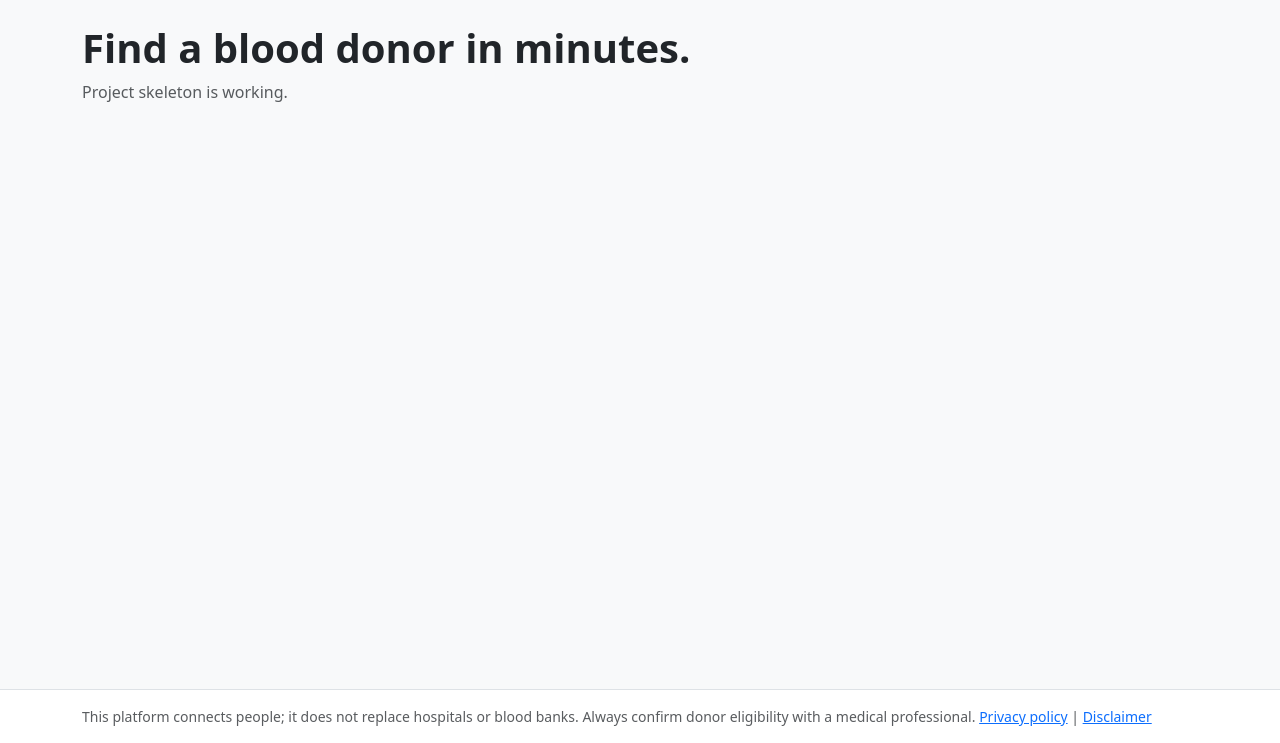
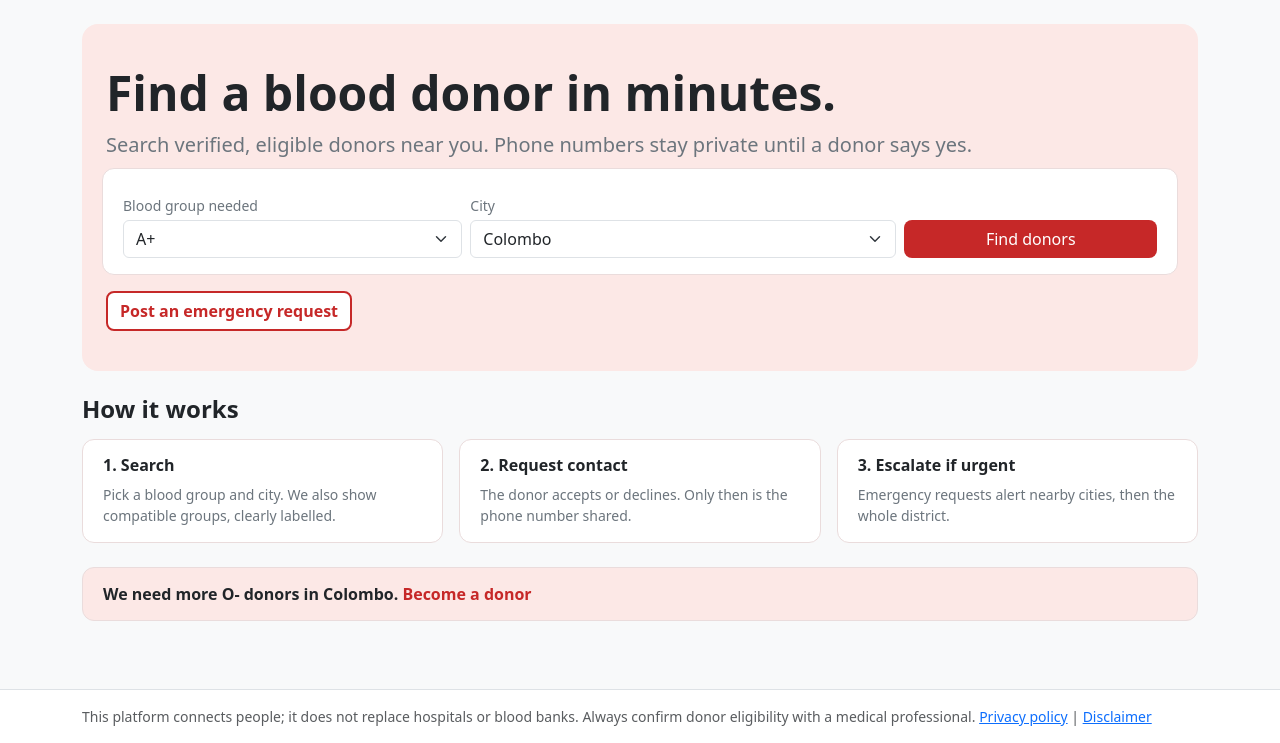
Before and after one commit to sasi-ws/blood-organ-donor-finder, a Django app: page / in a window 1280 px wide. Shown: the part 57-800 px from the top of the page. Run offline with Django 5.2, Linux system fonts and the light colour scheme.

Commit message:
Add home page, theme styles and reusable snippets

```diff
--- a/static/css/theme.css
+++ b/static/css/theme.css
@@ -4,3 +4,76 @@
 .text-brand { color: var(--brand); }
 .card { border-radius: 12px; }
 .banner-warning { background: #FFF1D6; color: #6b4a00; }
+
+/* ---------- Buttons ---------- */
+.btn-brand-outline {
+  background: #fff;
+  color: var(--brand);
+  border: 2px solid var(--brand);
+  border-radius: 8px;
+  font-weight: 600;
+}
+.btn-brand-outline:hover { background: var(--brand-pink); color: var(--brand); }
+
+/* ---------- Hero and cards ---------- */
+.hero {
+  background: var(--brand-pink);
+  border-radius: 16px;
+  padding: 2.5rem 1.5rem;
+}
+.hero h1 { font-weight: 800; }
+.search-card {
+  background: #fff;
+  border: 1px solid #eadcdc;
+  border-radius: 12px;
+  padding: 1rem;
+}
+.step-card {
+  background: #fff;
+  border: 1px solid #eadcdc;
+  border-radius: 12px;
+  padding: 1rem 1.25rem;
+  height: 100%;
+}
+.shortage-banner {
+  background: var(--brand-pink);
+  border: 1px solid #eadcdc;
+  border-radius: 12px;
+  padding: 0.9rem 1.25rem;
+}
+
+/* ---------- Blood group box ---------- */
+.blood-badge {
+  display: inline-block;
+  min-width: 3.5rem;
+  text-align: center;
+  background: var(--brand-pink);
+  color: var(--brand);
+  font-weight: 700;
+  padding: 0.5rem 0.75rem;
+  border-radius: 8px;
+}
+
+/* ---------- Status pills ---------- */
+.pill {
+  display: inline-block;
+  font-size: 0.75rem;
+  font-weight: 700;
+  padding: 0.15rem 0.6rem;
+  border-radius: 999px;
+}
+.pill-green { background: #dff3e6; color: #17653a; }
+.pill-amber { background: #fff1d6; color: #6b4a00; }
+.pill-red   { background: var(--brand); color: #fff; }
+.pill-grey  { background: #eee3e3; color: #5b4a4a; }
+
+/* ---------- Form fields (used by includes/form_field.html) ---------- */
+.field-wrap input:not([type=checkbox]):not([type=radio]),
+.field-wrap select,
+.field-wrap textarea {
+  display: block;
+  width: 100%;
+  padding: 0.375rem 0.75rem;
+  border: 1px solid #ced4da;
+  border-radius: 8px;
+}
--- a/templates/home.html
+++ b/templates/home.html
@@ -1,5 +1,70 @@
-{% extends "base.html" %}
+{% extends 'base.html' %}
+{% block title %}Donor Finder: Find a blood donor in minutes{% endblock %}
+
 {% block content %}
-  <h1 class="fw-bold">Find a blood donor in minutes.</h1>
-  <p class="text-muted">Project skeleton is working.</p>
+<section class="hero mb-4">
+  <h1 class="display-5">Find a blood donor in minutes.</h1>
+  <p class="lead text-secondary">
+    Search verified, eligible donors near you. Phone numbers stay private until a donor says yes.
+  </p>
+
+  {# TODO: replace action="#" with the search URL once P2's donor-search is merged #}
+  <form method="get" action="#" class="search-card row g-2 align-items-end mb-3">
+    <div class="col-12 col-md-4">
+      <label for="blood_group" class="form-label small text-secondary mb-1">Blood group needed</label>
+      <select id="blood_group" name="blood_group" class="form-select">
+        <option>A+</option><option>A-</option>
+        <option>B+</option><option>B-</option>
+        <option>AB+</option><option>AB-</option>
+        <option>O+</option><option>O-</option>
+      </select>
+    </div>
+    <div class="col-12 col-md-5">
+      <label for="city" class="form-label small text-secondary mb-1">City</label>
+      <select id="city" name="city" class="form-select">
+        <option>Colombo</option>
+        <option>Gampaha</option>
+        <option>Negombo</option>
+        <option>Kandy</option>
+        <option>Galle</option>
+      </select>
+    </div>
+    <div class="col-12 col-md-3">
+      <button type="submit" class="btn btn-brand w-100">Find donors</button>
+    </div>
+  </form>
+
+  {# TODO: replace href="#" with the post-request URL once P4's page exists #}
+  <a href="#" class="btn btn-brand-outline">Post an emergency request</a>
+</section>
+
+<section class="mb-4">
+  <h2 class="h4 fw-bold mb-3">How it works</h2>
+  <div class="row g-3">
+    <div class="col-12 col-md-4">
+      <div class="step-card">
+        <h3 class="h6 fw-bold">1. Search</h3>
+        <p class="mb-0 text-secondary small">Pick a blood group and city. We also show compatible groups, clearly labelled.</p>
+      </div>
+    </div>
+    <div class="col-12 col-md-4">
+      <div class="step-card">
+        <h3 class="h6 fw-bold">2. Request contact</h3>
+        <p class="mb-0 text-secondary small">The donor accepts or declines. Only then is the phone number shared.</p>
+      </div>
+    </div>
+    <div class="col-12 col-md-4">
+      <div class="step-card">
+        <h3 class="h6 fw-bold">3. Escalate if urgent</h3>
+        <p class="mb-0 text-secondary small">Emergency requests alert nearby cities, then the whole district.</p>
+      </div>
+    </div>
+  </div>
+</section>
+
+{# Placeholder text. Later this will come from real shortage data (FR-ADM-05) #}
+<div class="shortage-banner">
+  <strong>We need more O- donors in Colombo.</strong>
+  <a href="{% url 'accounts:register' %}" class="text-brand fw-bold text-decoration-none">Become a donor</a>
+</div>
 {% endblock %}
--- /dev/null
+++ b/templates/includes/blood_badge.html
@@ -0,0 +1 @@
+<span class="blood-badge">{{ group }}</span>
--- /dev/null
+++ b/templates/includes/form_field.html
@@ -0,0 +1,6 @@
+<div class="mb-3 field-wrap">
+  <label for="{{ field.id_for_label }}" class="form-label fw-semibold">{{ field.label }}</label>
+  {{ field }}
+  {% if field.help_text %}<div class="form-text">{{ field.help_text }}</div>{% endif %}
+  {% for error in field.errors %}<div class="text-danger small">{{ error }}</div>{% endfor %}
+</div>
--- /dev/null
+++ b/templates/includes/free_banner.html
@@ -0,0 +1,3 @@
+<div class="banner-warning rounded px-3 py-2 mb-3 small">
+  Donation is always free. Never pay a donor.
+</div>
--- /dev/null
+++ b/templates/includes/status_pill.html
@@ -0,0 +1 @@
+<span class="pill pill-{{ color|default:'grey' }}">{{ text }}</span>
```
